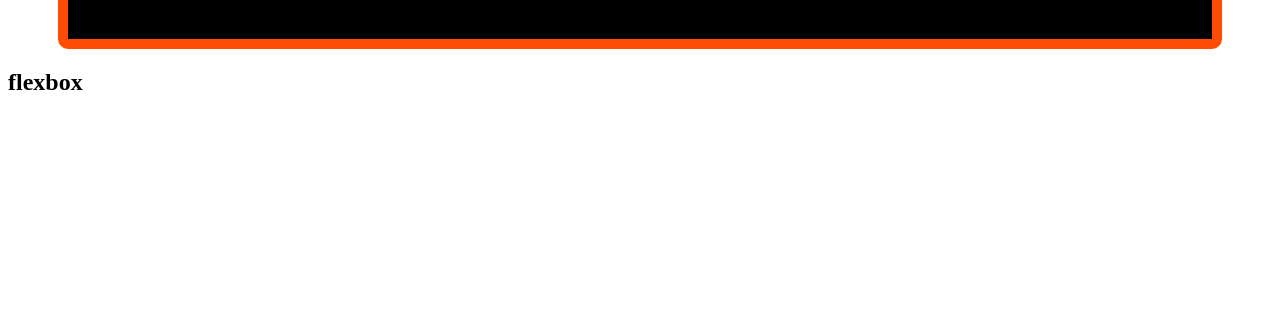
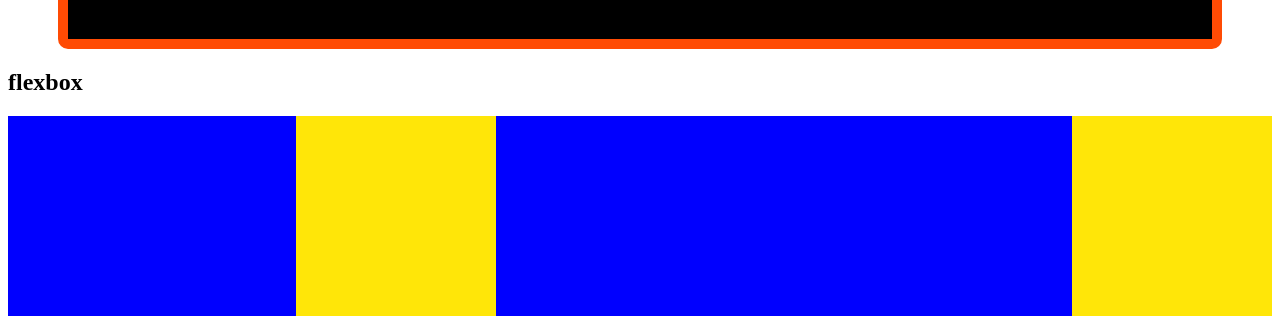
Before and after one commit to Kauan078/front-end, a plain HTML site: page CSS/indexii.html in a window 1280 px wide. Shown: the part 732-1056 px from the top of the page. Before the commit the page ends 856 px from the top, so only its background shows below. Drawn offline with Linux system fonts and the light colour scheme.

Commit message:
alteração basicas

```diff
--- a/CSS/estilo.css
+++ b/CSS/estilo.css
@@ -40,7 +40,7 @@ display: flex;
 flex-direction: row;
 gap: 20px;
 justify-content: space-between;
-
+background-color: blue;
 
 }
 #flexbox  .container .box-2{
--- a/CSS/indexii.html
+++ b/CSS/indexii.html
@@ -26,9 +26,9 @@
     <h2> flexbox</h2>
     <div class="container">
         <div class="box"></div>
+        <div class="box-2"></div>
         <div class="box"></div>
-        <div class="box"></div>
-        <div class="box"></div>
+        <div class="box-2"></div>
     </div>
    </section>
 
```
